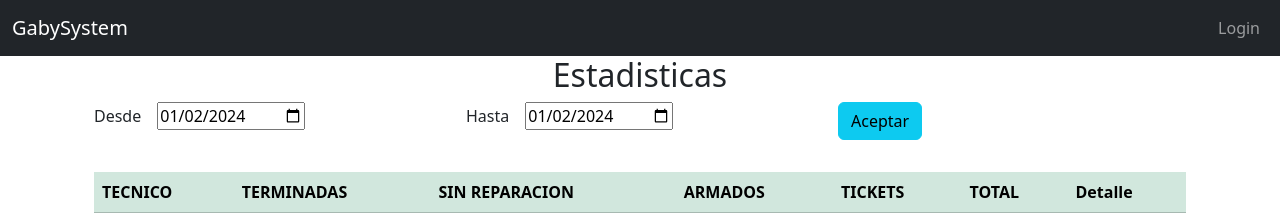
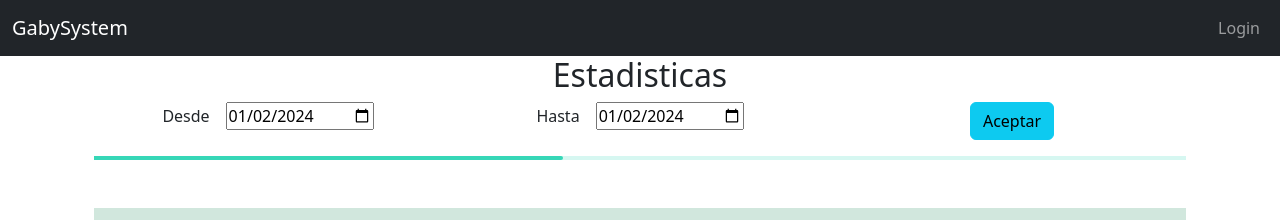
Before and after one commit to gabyreload1983/front-gabysystem, a React (Vite) app: page /statistics in a window 1280 px wide. Shown: the top 220 px of the page. Built offline with nearby package versions, Linux system fonts and the light colour scheme; no server answers; the HTML template or start-up script is replaced by a standard one.

Commit message:
Adding Spinner and search query

```diff
--- a/package.json
+++ b/package.json
@@ -15,6 +15,7 @@
     "react": "^18.2.0",
     "react-dom": "^18.2.0",
     "react-router-dom": "^6.14.2",
+    "react-spinners": "^0.13.8",
     "sass": "^1.64.1",
     "sweetalert2": "^11.7.20"
   },
--- a/src/pages/Statistics/Statistics.jsx
+++ b/src/pages/Statistics/Statistics.jsx
@@ -1,17 +1,23 @@
 import moment from "moment";
-import React, { useContext, useState } from "react";
+import React, { useContext, useEffect, useState } from "react";
 import { SwalError, getFromApi } from "../../utils";
 import StatisticsTable from "./StatisticsTable";
-import { useNavigate } from "react-router-dom";
+import { useNavigate, useSearchParams } from "react-router-dom";
 import { UserContext } from "../../context/userContext";
+import { BarLoader } from "react-spinners";
 
 export default function Statistics() {
-  const [from, setFrom] = useState(moment().format("YYYY-MM-DD"));
-  const [to, setTo] = useState(moment().format("YYYY-MM-DD"));
+  const [searchParams, setSearchParams] = useSearchParams();
+  const [from, setFrom] = useState(
+    searchParams.get("from") || moment().format("YYYY-MM-DD")
+  );
+  const [to, setTo] = useState(
+    searchParams.get("to") || moment().format("YYYY-MM-DD")
+  );
   const [statistics, setStatistics] = useState([]);
-
   const navigate = useNavigate();
   const { logoutUserContext } = useContext(UserContext);
+  const [loader, setLoader] = useState(false);
 
   const handleFrom = (event) => {
     const { value } = event.target;
@@ -23,6 +29,8 @@ export default function Statistics() {
   };
 
   const getStaticts = async () => {
+    setLoader(true);
+
     const response = await getFromApi(
       `http://${
         import.meta.env.VITE_URL_HOST
@@ -30,24 +38,33 @@ export default function Statistics() {
     );
 
     if (response.status === "error" && response.message === "jwt-expired") {
+      setLoader(false);
       await SwalError(response);
       logoutUserContext();
       return navigate("/login");
     }
-    if (response.status === "error") return await SwalError(response);
+    if (response.status === "error") {
+      setLoader(false);
+      return await SwalError(response);
+    }
 
     if (response.status === "success") {
+      setLoader(false);
       setStatistics(response.payload);
     }
   };
+
+  useEffect(() => {
+    getStaticts();
+  }, []);
 
   return (
     <div className="container">
       <h2 className="text-center">Estadisticas</h2>
       <div className="row">
         <div className="col-12">
-          <div className="row mb-3">
-            <div className="col">
+          <div className="row mb-3 text-center">
+            <div className="col-12 col-md-4">
               <label htmlFor="from">Desde</label>
               <input
                 className="ms-3"
@@ -59,7 +76,7 @@ export default function Statistics() {
                 onChange={handleFrom}
               />
             </div>
-            <div className="col">
+            <div className="col-12 col-md-4">
               <label htmlFor="to">Hasta</label>
               <input
                 className="ms-3"
@@ -71,10 +88,15 @@ export default function Statistics() {
                 onChange={handleTo}
               />
             </div>
-            <div className="col">
+            <div className="col-12 col-md-4">
               <button onClick={getStaticts} className="btn btn-info">
                 Aceptar
               </button>
+            </div>
+            <div className="col-12 my-3">
+              {loader && (
+                <BarLoader color="#36d7b7" cssOverride={{ width: "100%" }} />
+              )}
             </div>
           </div>
         </div>
```
